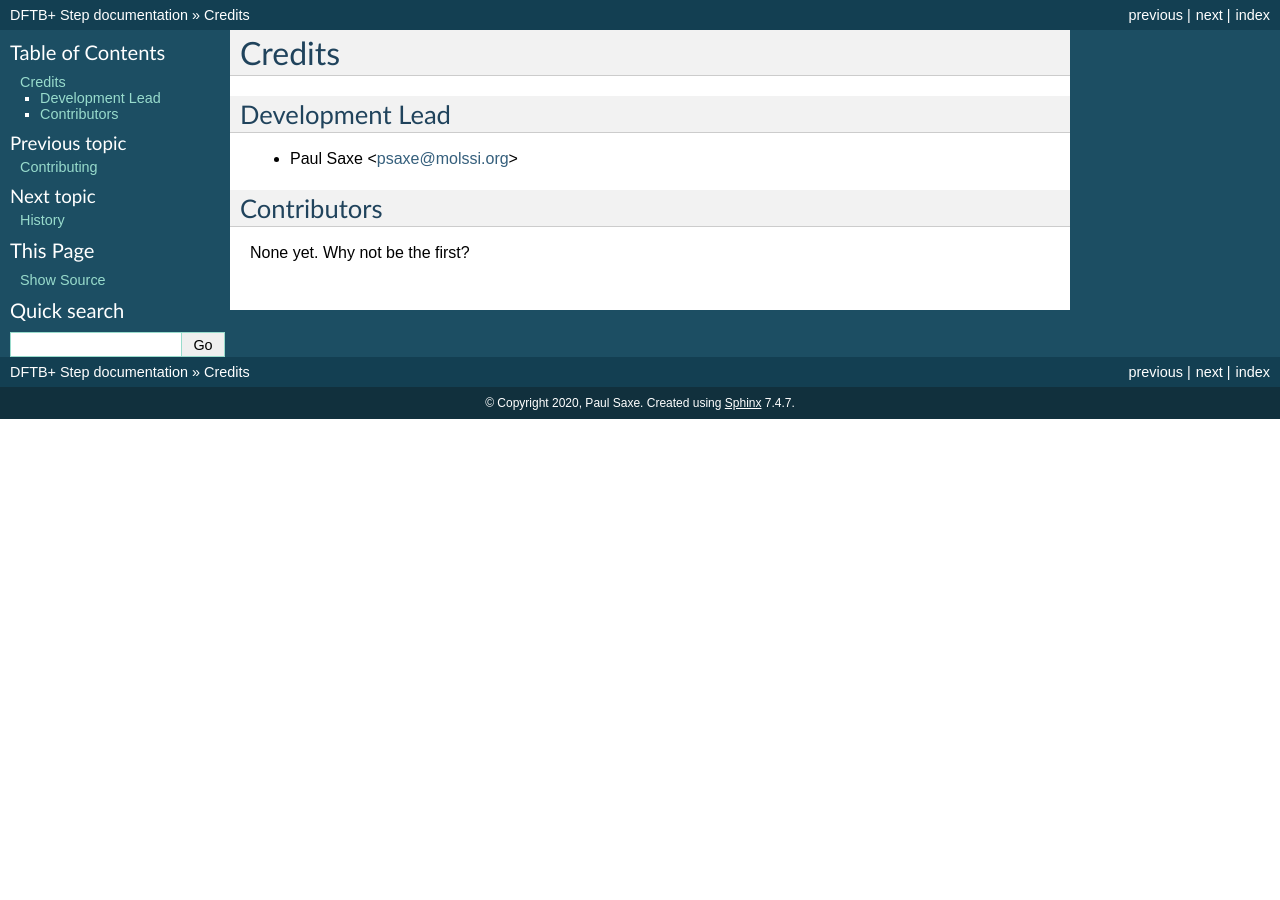
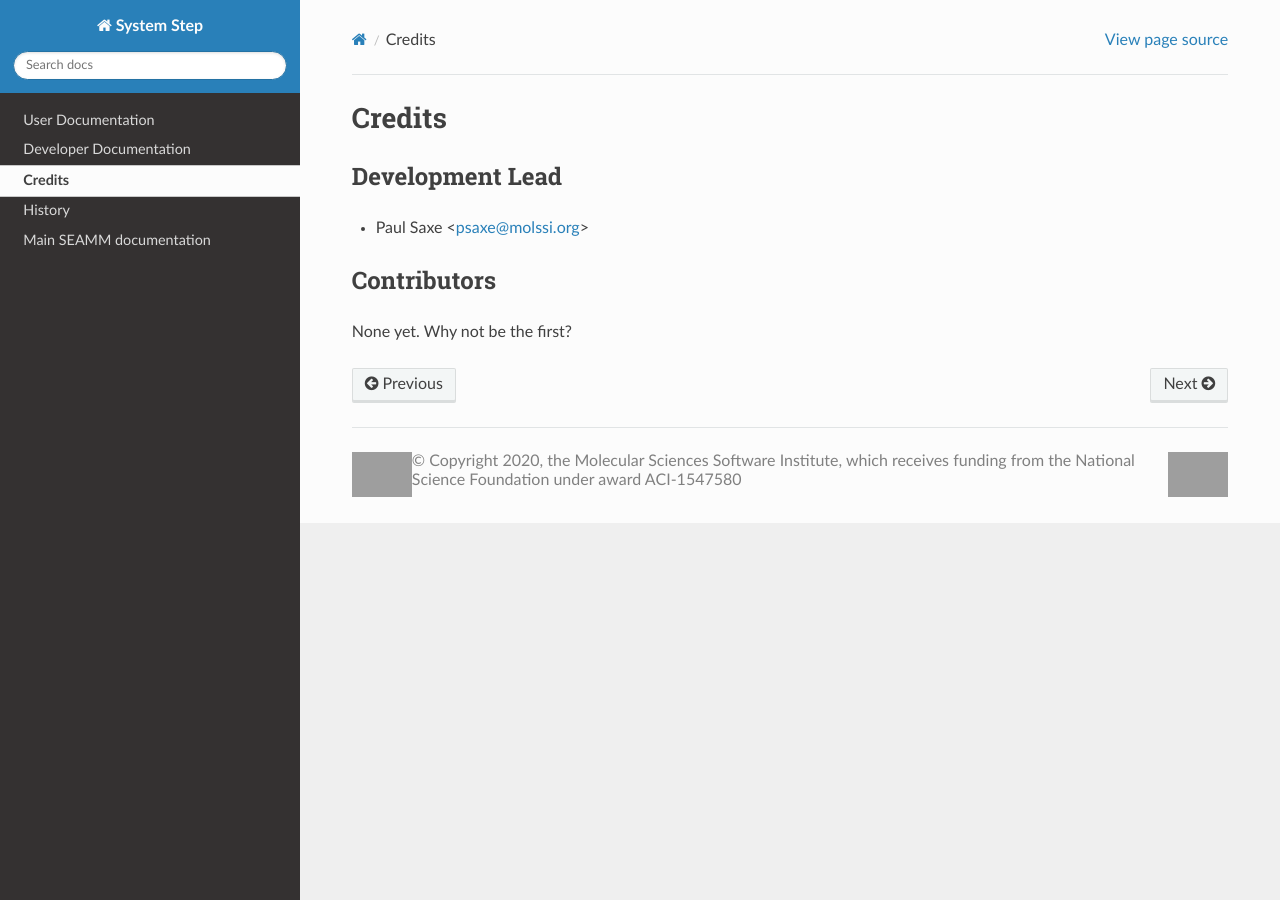
Before and after one commit to molssi-seamm/dftbplus_step, a Sphinx documentation site: the page built from docs/authors.rst, in a window 1280 px wide. Built offline with Sphinx 7.4.7 and the Read the Docs theme 2.0.0, drawn with Linux system fonts in a browser that asks for light colours; pages that are not in the unit, such as notebooks, are missing from menus; grey boxes are pictures that could not be loaded.

Commit message:
Adding preliminary pass at the documentation.

```diff
--- /dev/null
+++ b/docs/_static/css/custom.css
@@ -0,0 +1,24 @@
+/* Make the page wider so e.g. the status table can be seen fully */
+.wy-nav-content {
+    max-width: 1200px !important;
+}
+.column_left {
+  display: table-cell;
+  width: 60px;
+  vertical-align: middle;
+}
+.column {
+  display: table-cell;
+}
+.column_right {
+  display: table-cell;
+  width: 60px;
+  vertical-align: middle;
+}
+
+/* Clear floats after the columns */
+.row:after {
+  content: "";
+  display: table;
+  clear: both;
+}
--- /dev/null
+++ b/docs/_templates/footer.html
@@ -0,0 +1,21 @@
+{% extends "!footer.html" %}
+{% block extrafooter %}
+
+<p>
+<div class="row">
+  <div class="column_left">
+    <a href="https://molssi.org/" target="_blank" title="Go to MolSSI in a new tab">
+      <img src="/_images/MolSSI.jpg" alt="The MolSSI" style="border:0;">
+    </a>
+  </div>
+  <div class="column">
+    &copy; Copyright 2020, the Molecular Sciences Software Institute,
+    which receives funding from the National Science Foundation under award ACI-1547580
+  </div>
+  <div class="column_right">
+    <a href="https://nsf.gov/" target="_blank" title="Go to the NSF in a new tab">
+      <img src="/_images/NSF_4-Color_bitmap_Logo.png" alt="The NSF" style="border:0;">
+    </a>
+  </div>
+</div>
+{% endblock %}
--- a/docs/conf.py
+++ b/docs/conf.py
@@ -41,7 +41,10 @@ import dftbplus_step  # noqa: E402
 # Add any Sphinx extension module names here, as strings. They can be
 # extensions coming with Sphinx (named 'sphinx.ext.*') or your custom ones.
 extensions = [
-    'sphinx.ext.napoleon', 'sphinx.ext.autodoc', 'sphinx.ext.viewcode'
+    'sphinx.ext.autodoc',
+    'sphinx.ext.githubpages',
+    'sphinx.ext.napoleon',
+    'sphinx.ext.viewcode'
 ]
 
 # Add any paths that contain templates here, relative to this directory.
@@ -57,8 +60,8 @@ source_suffix = '.rst'
 master_doc = 'index'
 
 # General information about the project.
-project = u'DFTB+ Step'
-copyright = u"2020, Paul Saxe"
+project = u'System Step'
+copyright = u"2020, Molecular Sciences Software Institute (MolSSI)"
 
 # The version info for the project you're documenting, acts as replacement
 # for |version| and |release|, also used in various other places throughout
@@ -113,7 +116,7 @@ pygments_style = 'sphinx'
 
 # The theme to use for HTML and HTML Help pages.  See the documentation for
 # a list of builtin themes.
-html_theme = 'default'
+html_theme = 'sphinx_rtd_theme'
 
 # Theme options are theme-specific and customize the look and feel of a
 # theme further.  For a list of options available for each theme, see the
@@ -146,6 +149,12 @@ html_theme = 'default'
 # "default.css".
 html_static_path = ['_static']
 
+# These paths are either relative to html_static_path
+# or fully qualified paths (eg. https://...)
+html_css_files = [
+    'css/custom.css',
+]
+
 # If not '', a 'Last updated on:' timestamp is inserted at every page
 # bottom, using the given strftime format.
 # html_last_updated_fmt = '%b %d, %Y'
@@ -175,11 +184,11 @@ html_static_path = ['_static']
 
 # If true, "Created using Sphinx" is shown in the HTML footer.
 # Default is True.
-# html_show_sphinx = True
+html_show_sphinx = False
 
 # If true, "(C) Copyright ..." is shown in the HTML footer.
 # Default is True.
-# html_show_copyright = True
+html_show_copyright = False
 
 # If true, an OpenSearch description file will be output, and all pages
 # will contain a <link> tag referring to it.  The value of this option
@@ -211,7 +220,7 @@ latex_elements = {
 # [howto/manual]).
 latex_documents = [
     ('index', 'dftbplus_step.tex',
-     u'DFTB+ Step Documentation',
+     u'System Step Documentation',
      u'Paul Saxe', 'manual'),
 ]
 
@@ -242,7 +251,7 @@ latex_documents = [
 # (source start file, name, description, authors, manual section).
 man_pages = [
     ('index', 'dftbplus_step',
-     u'DFTB+ Step Documentation',
+     u'System Step Documentation',
      [u'Paul Saxe'], 1)
 ]
 
@@ -257,7 +266,7 @@ man_pages = [
 #  dir menu entry, description, category)
 texinfo_documents = [
     ('index', 'dftbplus_step',
-     u'DFTB+ Step Documentation',
+     u'System Step Documentation',
      u'Paul Saxe',
      'dftbplus_step',
      'One line description of project.',
--- /dev/null
+++ b/docs/developer/index.rst
@@ -0,0 +1,19 @@
+Developer Documentation
+=======================
+
+Contents:
+
+.. toctree::
+   :maxdepth: 2
+
+   installation
+   usage
+   modules
+   contributing
+
+Indices and tables
+------------------
+
+* :ref:`genindex`
+* :ref:`modindex`
+* :ref:`search`
--- /dev/null
+++ b/docs/user/index.rst
@@ -0,0 +1,15 @@
+User Documentation
+==================
+
+Contents:
+
+.. toctree::
+   :maxdepth: 2
+
+   overview
+
+Indices and tables
+------------------
+
+* :ref:`genindex`
+* :ref:`search`
--- /dev/null
+++ b/docs/user/overview.rst
@@ -0,0 +1,4 @@
+Overview
+========
+
+What is a system? That is the question.
```
Also changed, not shown: docs/index.rst (+24 -10 lines), 2 other files.
